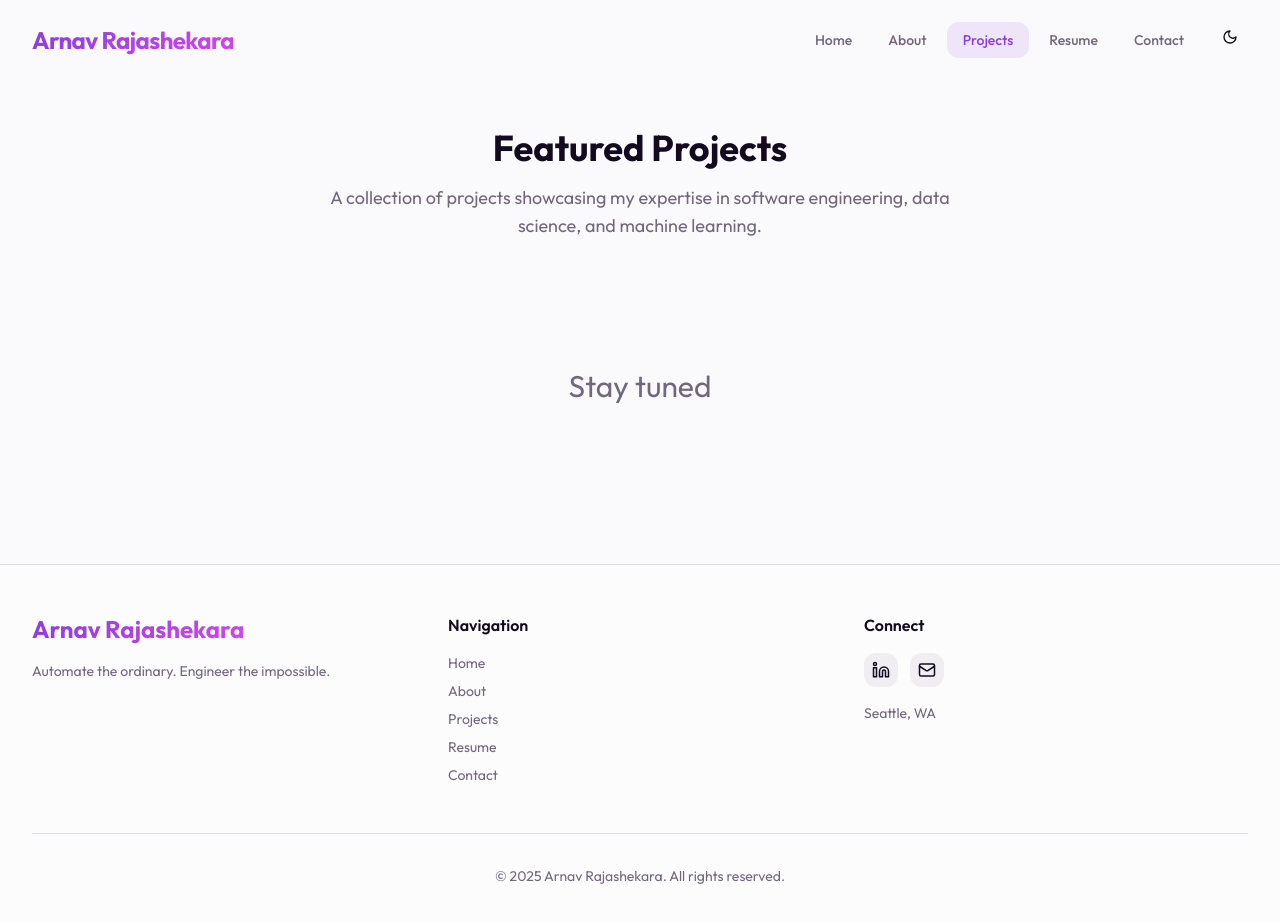
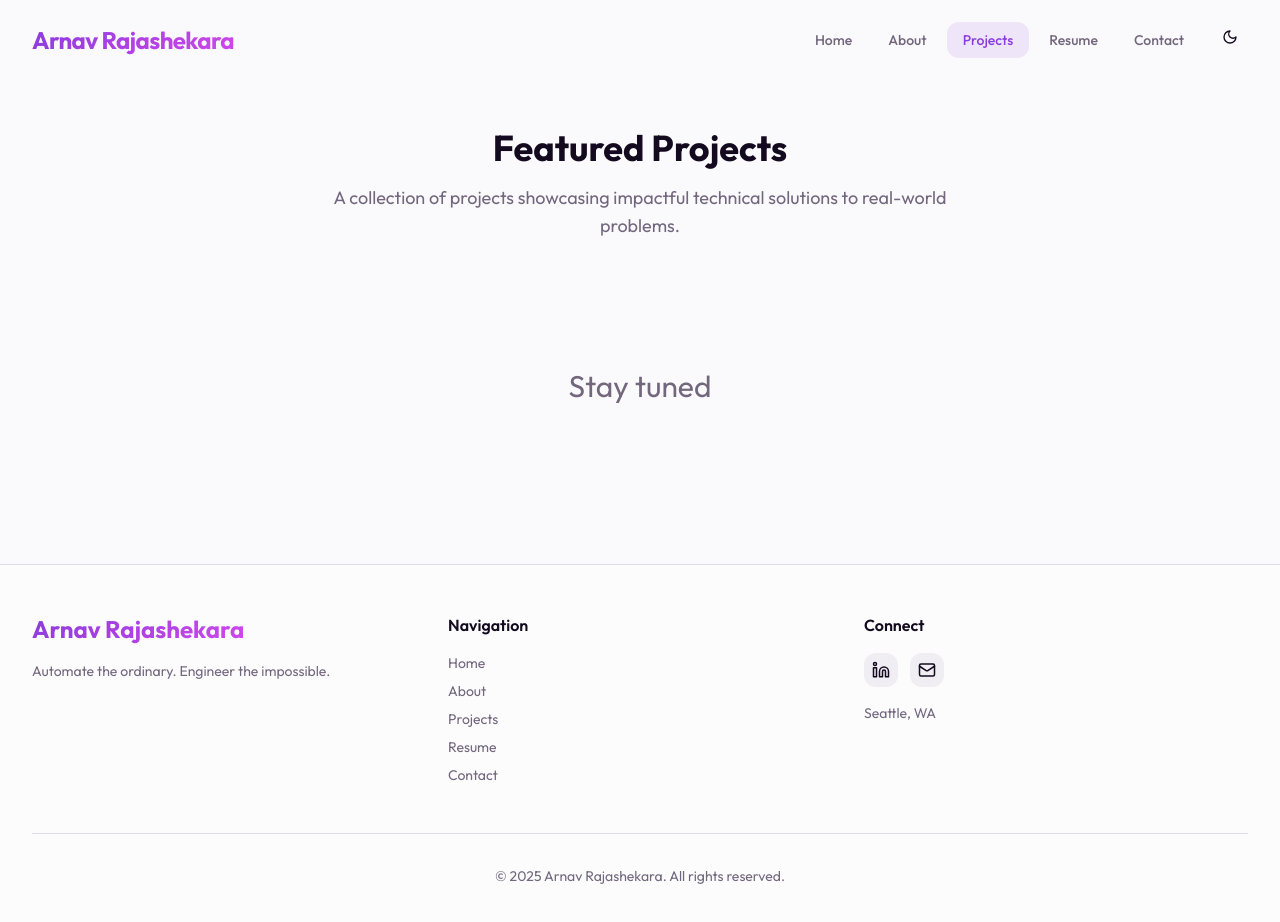
Before and after one commit to araja7/arnav_rajashekara_portfolio, a React (Vite) app: page /projects in a window 1280 px wide. Shown: the top 922 px of the page. Built offline with nearby package versions, Linux system fonts and the light colour scheme; the HTML template or start-up script is replaced by a standard one.

Commit message:
updated projects intro

```diff
--- a/src/pages/Projects.tsx
+++ b/src/pages/Projects.tsx
@@ -19,7 +19,7 @@ const Projects = () => {
           <div className="container mx-auto px-4 sm:px-6 lg:px-8">
             <SectionHeading
               title="Featured Projects"
-              subtitle="A collection of projects showcasing my expertise in software engineering, data science, and machine learning."
+              subtitle="A collection of projects showcasing impactful technical solutions to real-world problems."
             />
 
             {/* <div className="grid grid-cols-1 md:grid-cols-2 gap-8 max-w-5xl mx-auto">
```
